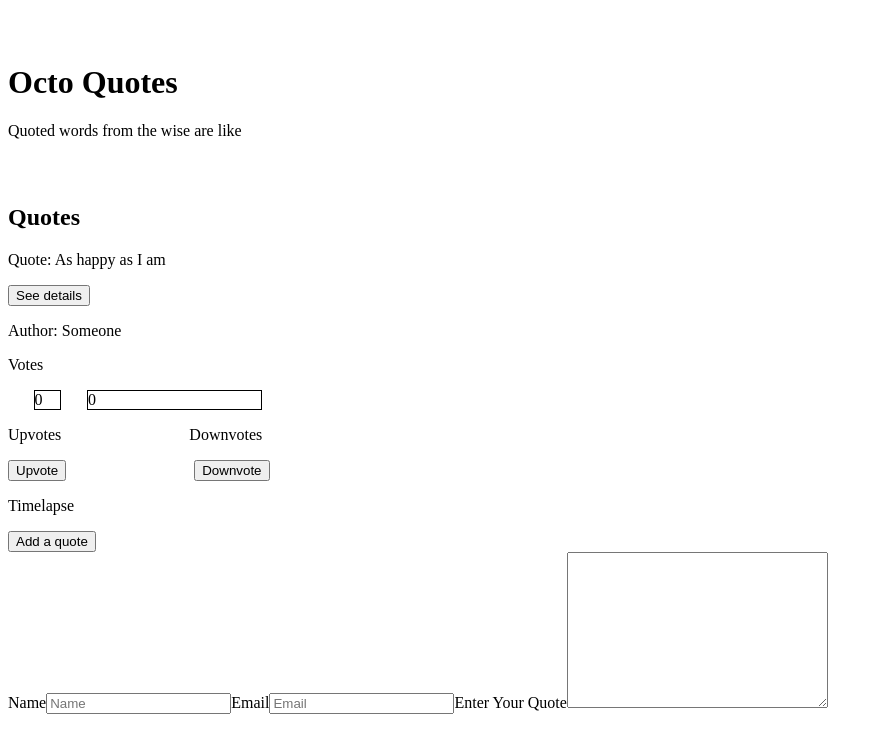
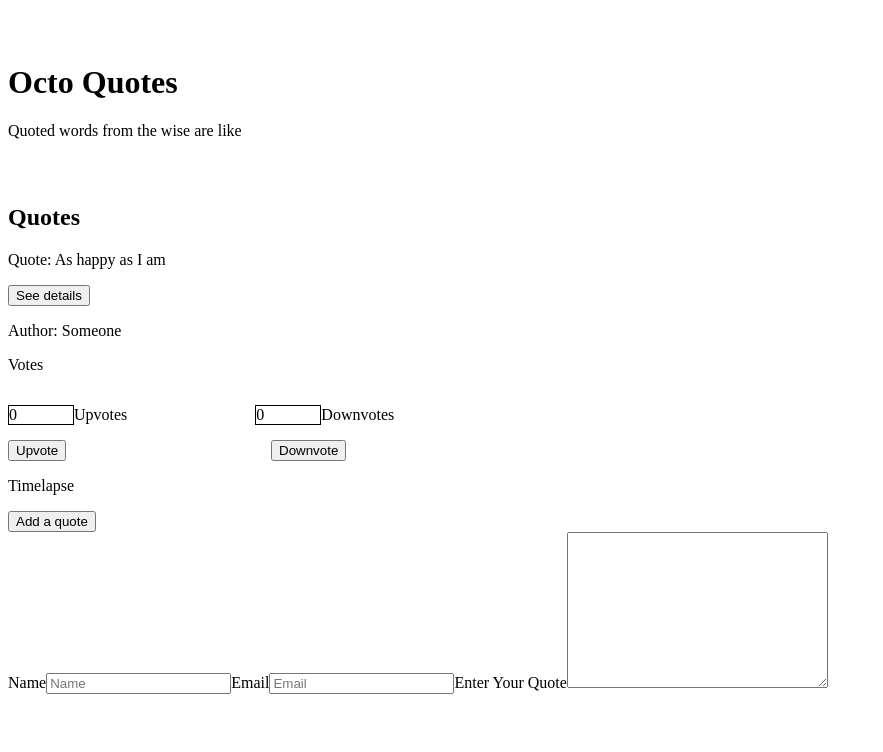
Before and after one commit to Daniel6996-arch/Octo-quotes, an Angular app: page / in a window 1280 px wide. Shown: the top 752 px of the page, without its empty margins (0-883 px from the left). Built offline with nearby package versions, Linux system fonts and the light colour scheme.

Commit message:
add edits to my quotes-text.c.html

```diff
--- a/src/app/quotes-text/quotes-text.component.css
+++ b/src/app/quotes-text/quotes-text.component.css
@@ -1,15 +1,22 @@
 .row{
     display: flex;
     flex-direction: row;
-}
-.margin-left{
-    margin-left: 10vw;
+    align-items: center;
 }
 .upvote-box{
     border: 1px solid black;
-    margin-left: 2vw;
+    margin-left: 0vw;
+    width: 5vw;
+}
+.downvote-box{
+    border: 1px solid black;
+    margin-left: 10vw;
+    width: 5vw;
 }
 .col{
     display: flex;
     flex-direction: column;
 }
+.margin-left{
+    margin-left: 16vw;
+}
--- a/src/app/quotes-text/quotes-text.component.html
+++ b/src/app/quotes-text/quotes-text.component.html
@@ -7,13 +7,13 @@
             <p><span>Votes</span></p>
            <div>
             <div [ngClass] = "'row'">
-               <div [ngClass] = "'col'">
+               <div [ngClass] = "'row'">
                 <span [ngClass] = "'upvote-box'">0</span>
                 <p>Upvotes</p>
                </div>
-               <div [ngClass] = "'col'">
-                <span [ngClass] = "'upvote-box'">0</span>
-                <p [ngClass] = "'margin-left'">Downvotes</p>
+               <div [ngClass] = "'row'">
+                <span [ngClass] = "'downvote-box'">0</span>
+                <p>Downvotes</p>
                </div>
             </div>
             <span><button>Upvote</button> <button [ngClass] = "'margin-left'">Downvote</button></span>
```
